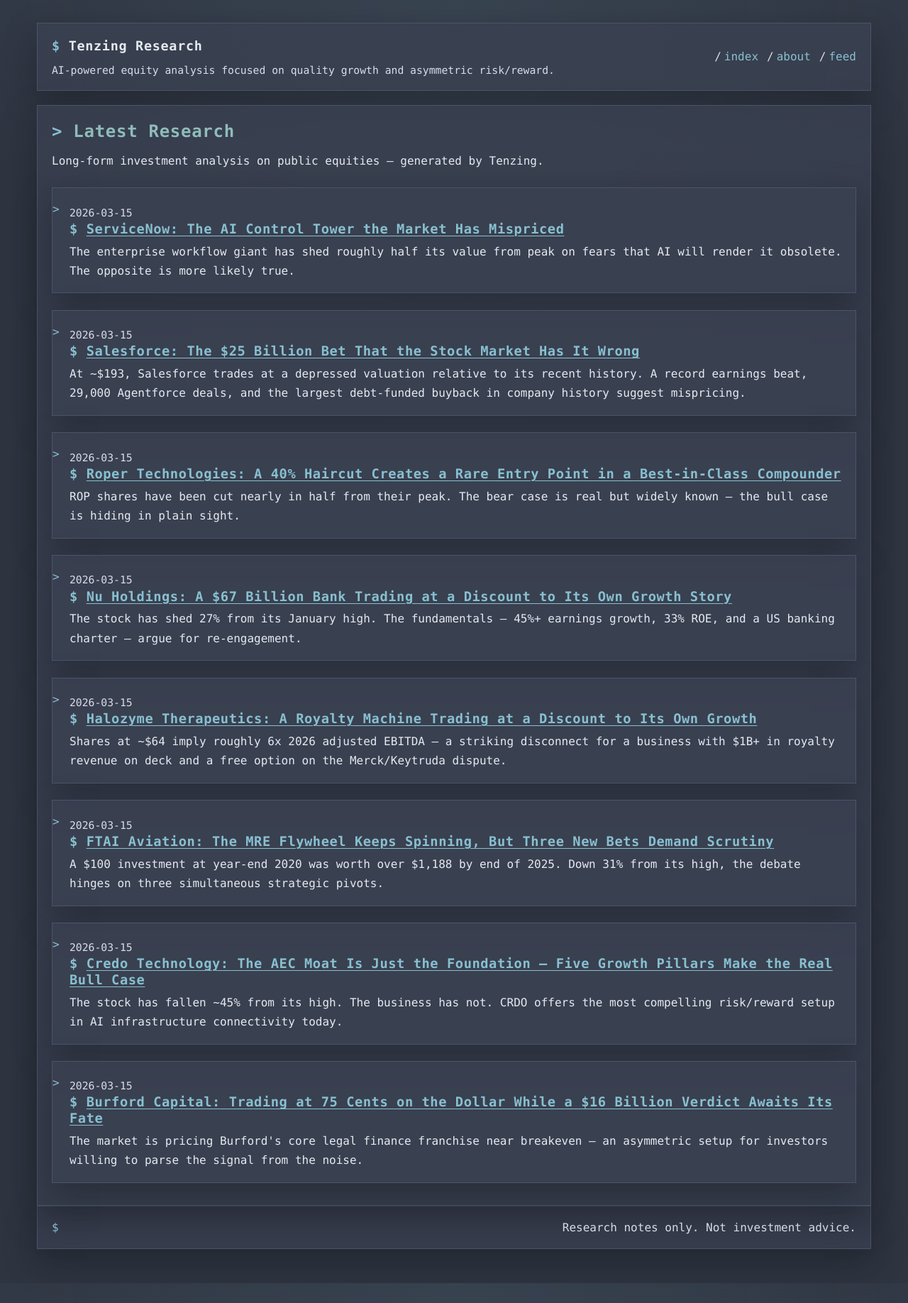
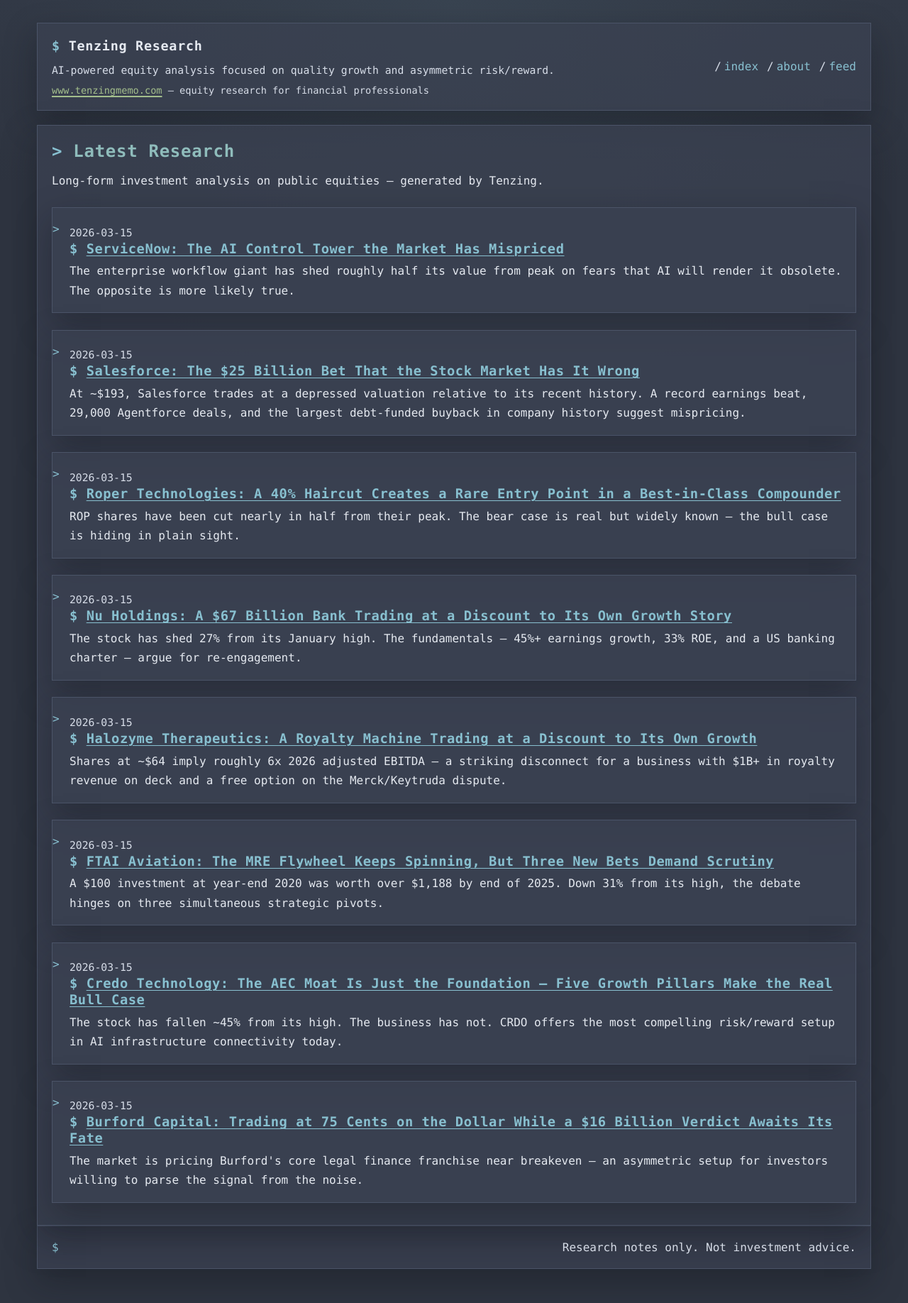
Before and after one commit to tomsabe/ideas, a Jekyll site: the page built from index.md, in a window 1280 px wide. Shown: the whole page at 71% size. Built offline with Jekyll 4.4.1, drawn with Linux system fonts in a browser that asks for light colours; before the commit the page ends 1808 px from its top, so only the background shows below that.

Commit message:
Add tenzingmemo.com link in site header
Prominent green link with underline in the header below the tagline,
with supporting text identifying the site as equity research for
financial professionals.

Co-Authored-By: Claude Opus 4.6 (1M context) <noreply@anthropic.com>

```diff
--- a/_layouts/default.html
+++ b/_layouts/default.html
@@ -14,6 +14,7 @@
         <div>
           <a class="site-brand" href="{{ "/" | relative_url }}">{{ site.title }}</a>
           <p class="site-tagline">{{ site.description }}</p>
+          <p class="site-cta"><a href="https://www.tenzingmemo.com" class="cta-link">www.tenzingmemo.com</a> — equity research for financial professionals</p>
         </div>
         <nav class="site-nav" aria-label="Primary">
           <a href="{{ "/" | relative_url }}">index</a>
--- a/assets/custom.scss
+++ b/assets/custom.scss
@@ -107,6 +107,24 @@ img {
 .eyebrow {
   margin: 0.35rem 0 0;
   font-size: 0.92rem;
+}
+
+.site-cta {
+  margin: 0.3rem 0 0;
+  font-size: 0.85rem;
+  color: var(--muted);
+}
+
+.cta-link {
+  color: #a3be8c;
+  text-decoration: underline;
+  text-decoration-thickness: 1.5px;
+  text-underline-offset: 0.2rem;
+}
+
+.cta-link:hover,
+.cta-link:focus-visible {
+  color: #b5d19c;
 }
 
 .site-nav {
```
